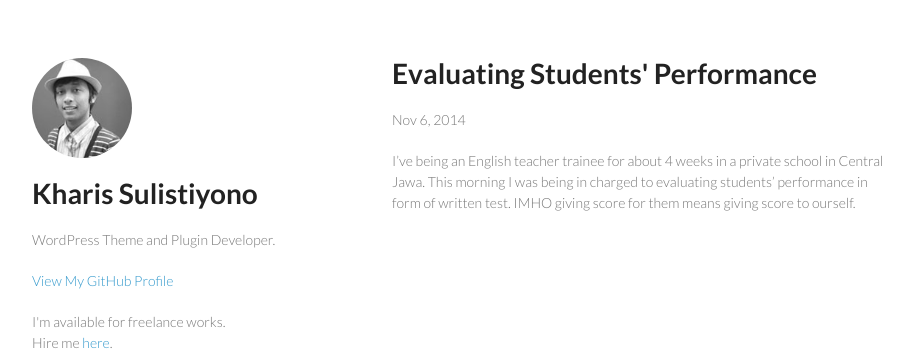
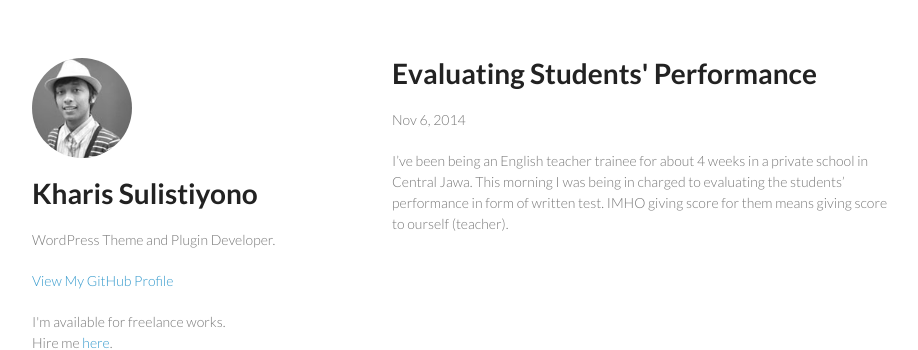
Before and after one commit to kharissulistiyo/kharissulistiyo.github.com, a Jekyll site: the page built from _posts/2014-11-06-evaluating-students-performance.markdown, in a window 1280 px wide. Shown: the top 350 px of the page, without its empty margins (178-1096 px from the left). Built offline with Jekyll 4.4.1, drawn with Linux system fonts in a browser that asks for light colours; Markdown is read by kramdown in place of the engine named in the settings; comment, search, counter and statistics services are not loaded.

Commit message:
Update 2014-11-06-evaluating-students-performance.markdown

```diff
--- a/_posts/2014-11-06-evaluating-students-performance.markdown
+++ b/_posts/2014-11-06-evaluating-students-performance.markdown
@@ -6,5 +6,5 @@ permalink: /post/evaluating-students-performance/
 categories: education
 ---
 
-I've being an English teacher trainee for about 4 weeks in a private school in Central Jawa. This morning I was being in charged to evaluating students' performance in form of written test.
-IMHO giving score for them means giving score to ourself.
+I've been being an English teacher trainee for about 4 weeks in a private school in Central Jawa. This morning I was being in charged to evaluating the students' performance in form of written test.
+IMHO giving score for them means giving score to ourself (teacher).
```
